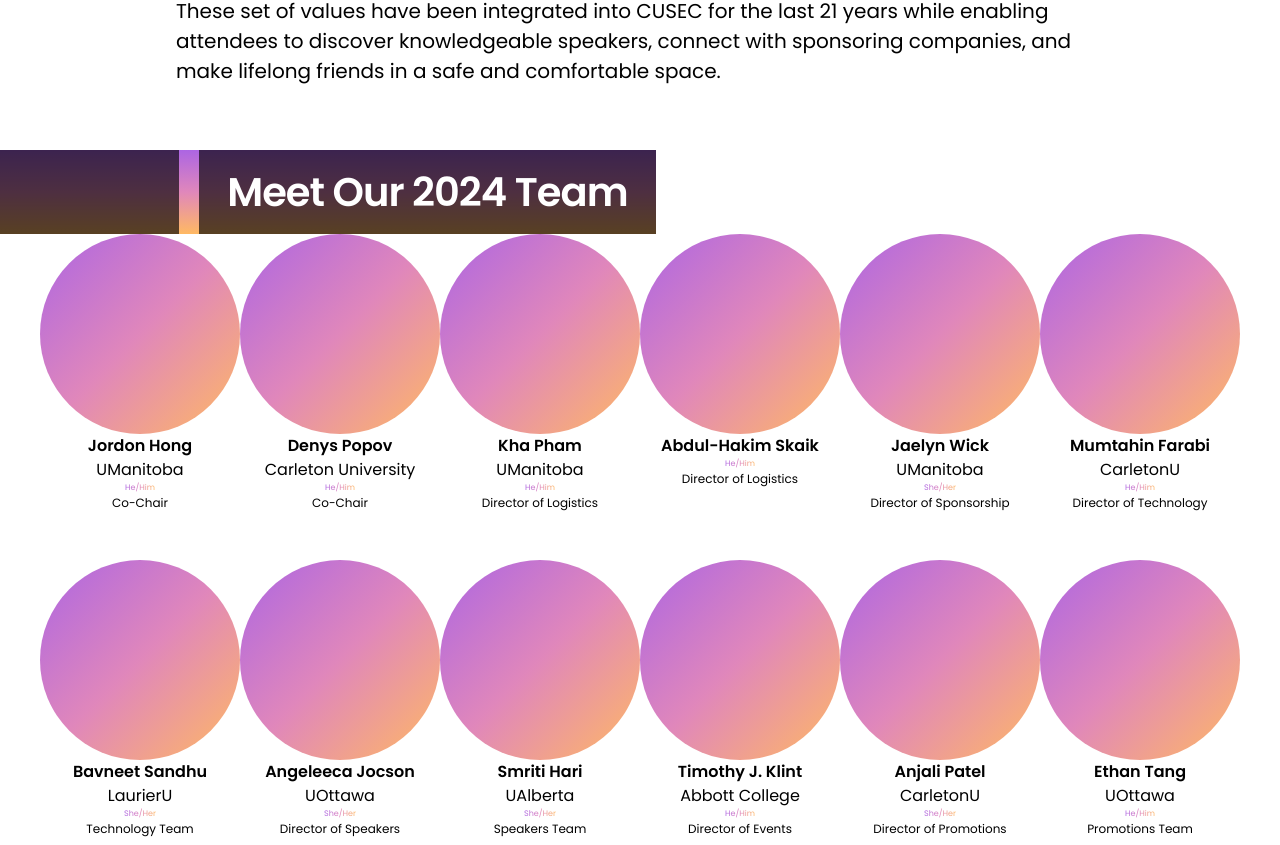
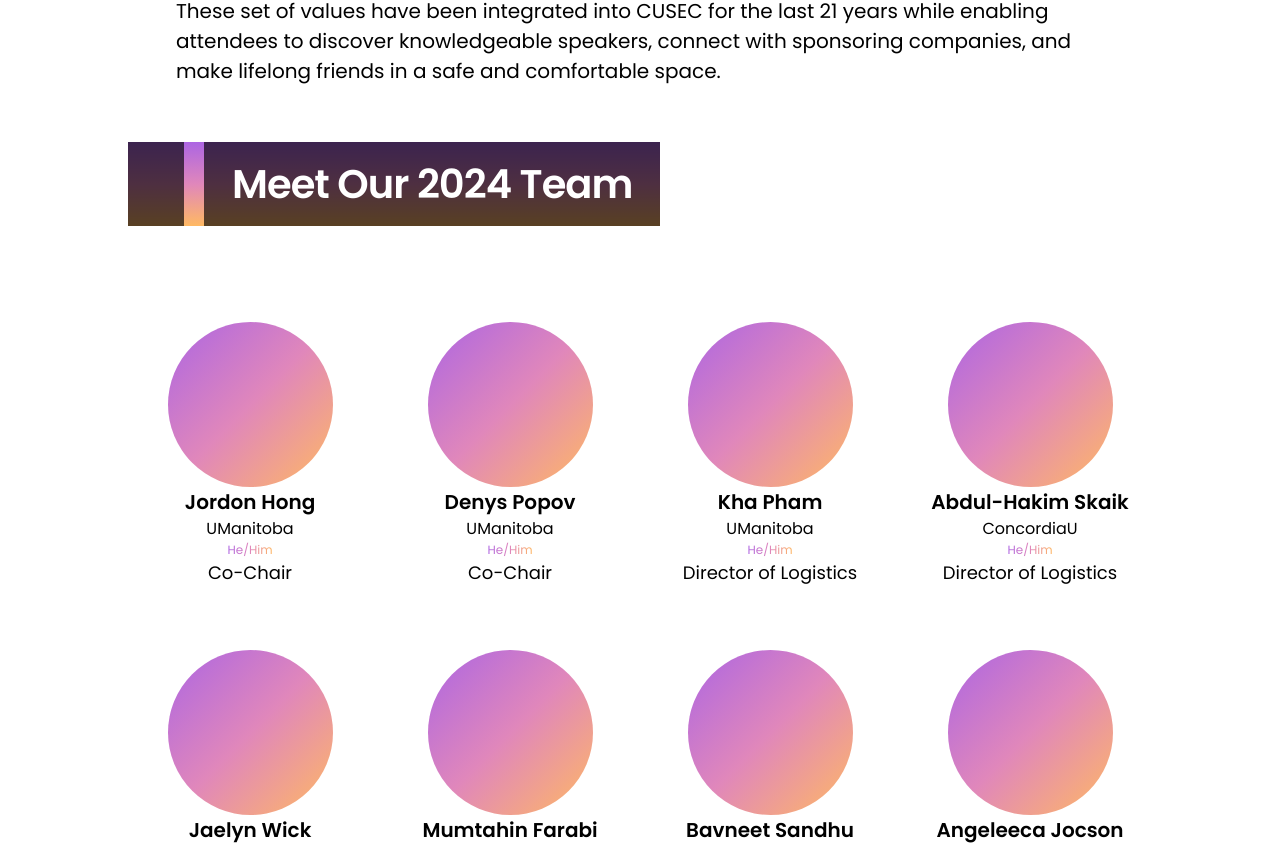
Before and after one commit to cusec/2024, a Next.js app: page /about in a window 1280 px wide. Shown: the part 1070-1915 px from the top of the page. Built offline with nearby package versions, Linux system fonts and the light colour scheme.

Commit message:
feat: Render team cards in grid layout

```diff
--- a/src/app/about/Team.tsx
+++ b/src/app/about/Team.tsx
@@ -4,15 +4,16 @@ import teamMembers from "./teamMembers.json";
 export default function Team() {
   return (
     <>
-      <div className="bg-gradient-to-b from-royalPurple via-roseQuartz to-goldenApricot w-fit flex space-x-5">
-        <div className="w-6 md:w-12 lg:w-[14vw] bg-black/[.65]"></div>
+      <div className="bg-gradient-to-b from-royalPurple via-roseQuartz to-goldenApricot w-fit flex space-x-5 mt-14">
+        <div className="w-6 md:w-12 lg:w-14 bg-black/[.65]"></div>
         <h2 className="text-white text-[28px] md:text-[40px] font-semibold bg-black/[.65] py-3 px-7 tracking-tight">
           Meet Our 2024 Team
         </h2>
       </div>
 
       {/* Render team member cards */}
-      <div className="flex flex-wrap justify-center">
+      {/* <div className="flex flex-wrap justify-center mt-32"> */}
+          <div className="grid grid-cols-2 sm:grid-cols-3 lg:grid-cols-4 gap-4 mt-24">
         {teamMembers.map((member, index) => (
           <TeamCard
             key={index}
--- a/src/app/about/TeamCard.tsx
+++ b/src/app/about/TeamCard.tsx
@@ -21,21 +21,20 @@ type TeamCardProps = {
 
 export default function TeamCard(props: TeamCardProps) {
   return (
-    <div>
-      <div className="flex flex-col items-center justify-center">
-        <div className="w-[200px] aspect-square rounded-full bg-gradient-to-br from-royalPurple via-roseQuartz to-goldenApricot">
+    <div className="flex flex-col items-center justify-center mx-6">
+      <div className="aspect-square rounded-full bg-gradient-to-br from-royalPurple via-roseQuartz to-goldenApricot  w-[140px] md:w-[165px]">
         {/* <Image
             src={props.image}
             alt={props.name}
             className="overflow-none p-6"
           /> */}
       </div>
-        <p className="font-semibold">{props.name}</p>
+      <p className="text-center font-semibold md:text-[20px] whitespace-nowrap">{props.name}</p>
       <p>{props.university}</p>
-        <p className="text-[8px] bg-clip-text text-transparent bg-gradient-to-r from-royalPurple via-roseQuartz to-goldenApricot">
+      <p className="text-center text-[8px] md:text-[12px] bg-clip-text text-transparent bg-gradient-to-r from-royalPurple via-roseQuartz to-goldenApricot">
         {props.pronouns}
       </p>
-        <p className="text-[12px]">{props.role}</p>
+      <p className="text-center text-[12px] md:text-[18px] whitespace-nowrap">{props.role}</p>
       {/* <p>{props.sub_role}</p>
          <p>{props.program}</p>
         <p>{props.linkedin}</p>
@@ -51,6 +50,5 @@ export default function TeamCard(props: TeamCardProps) {
         <span className="block h-6 rounded-full"></span>
       </div>
     </div>
-    </div>
   );
 }
--- a/src/app/about/TeamMembers.json
+++ b/src/app/about/TeamMembers.json
@@ -17,7 +17,7 @@
   },
   {
     "name": "Denys Popov",
-    "university": "Carleton University",
+    "university": "UManitoba",
     "image": "",
     "university_image": "",
     "pronouns": "He/Him",
@@ -49,7 +49,7 @@
   },
   {
     "name": "Abdul-Hakim Skaik",
-    "university": "",
+    "university": "ConcordiaU",
     "image": "",
     "university_image": "",
     "pronouns": "He/Him",
@@ -276,7 +276,7 @@
     "university": "UWaterloo",
     "image": "",
     "university_image": "",
-    "pronouns": "",
+    "pronouns": "He/Him",
     "role": "Head Delegate",
     "sub_role": "",
     "program": "Computer Science",
```
Also changed, not shown: src/app/about/page.tsx (+3 -4 lines). Lines whose indentation alone changed are shown as unchanged.
